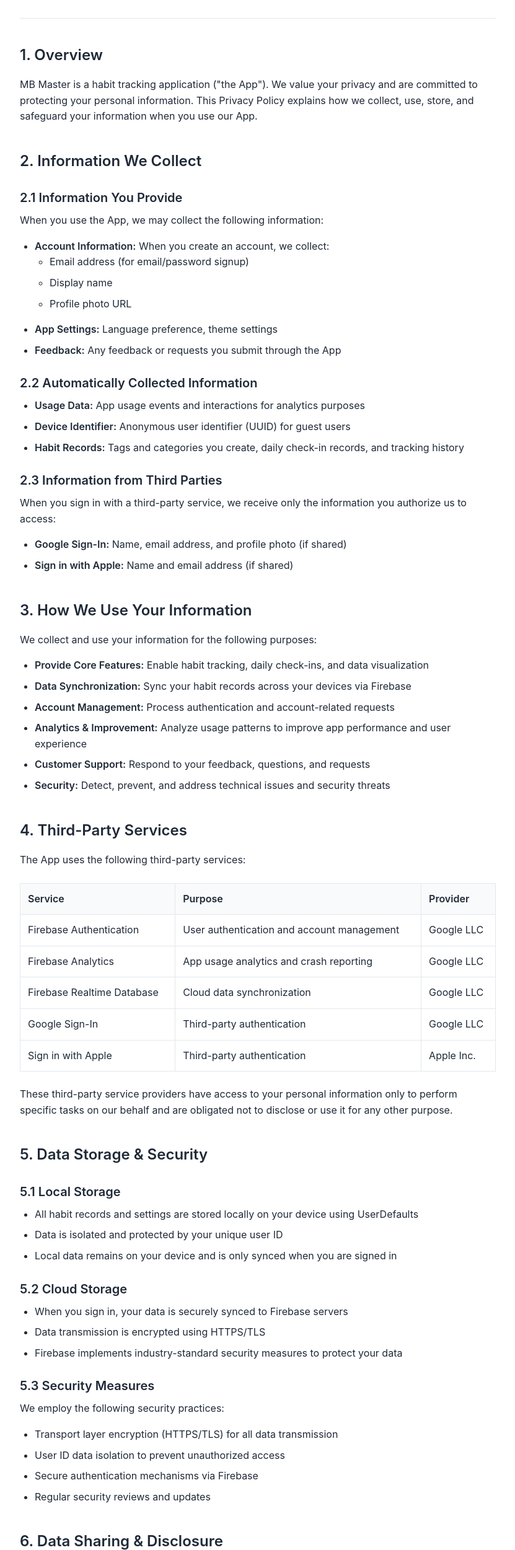
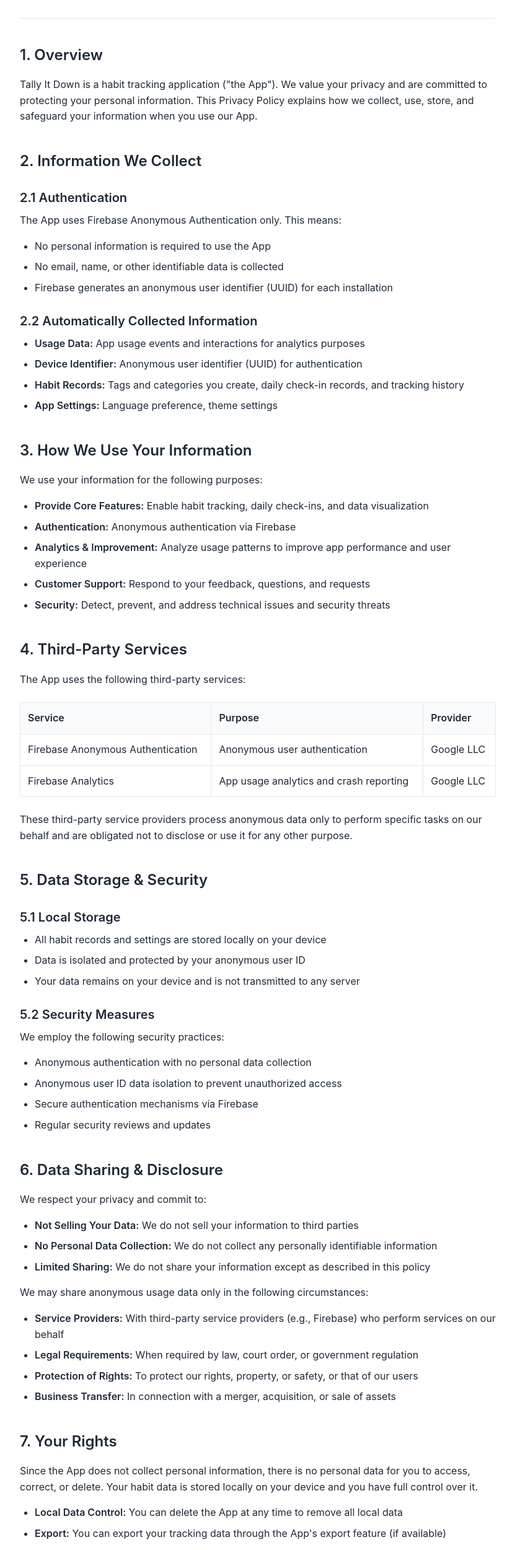
Before and after one commit to engineerNg/engineerNg.github.io, a plain HTML site: page privacy.html in a window 1280 px wide. Shown: the part 237-2738 px from the top of the page at 62% size, without its empty margins (224-1055 px from the left). Drawn offline with Linux system fonts and the light colour scheme.

Commit message:
Name & privacy anno changed

```diff
--- a/privacy.html
+++ b/privacy.html
@@ -3,14 +3,14 @@
 <head>
     <meta charset="UTF-8">
     <meta name="viewport" content="width=device-width, initial-scale=1.0">
-    <meta name="description" content="Privacy Policy for MB Master habit tracking app. Learn how we collect, use, and protect your data.">
-    <title>Privacy Policy - MB Master</title>
+    <meta name="description" content="Privacy Policy for Tally It Down habit tracking app. Learn how we collect, use, and protect your data.">
+    <title>Privacy Policy - Tally It Down</title>
     <link rel="stylesheet" href="styles.css">
 </head>
 <body>
     <header>
         <div class="container">
-            <a href="index.html" class="logo">MB Master</a>
+            <a href="index.html" class="logo">Tally It Down</a>
             <nav>
                 <ul>
                     <li><a href="index.html">Home</a></li>
@@ -23,49 +23,36 @@
     <main>
         <div class="container">
             <div class="privacy-content">
-                <h1>MB Master Privacy Policy</h1>
+                <h1>Tally It Down Privacy Policy</h1>
                 <p class="last-updated"><strong>Last Updated:</strong> March 2, 2026</p>
                 <hr>
 
                 <h2>1. Overview</h2>
-                <p>MB Master is a habit tracking application ("the App"). We value your privacy and are committed to protecting your personal information. This Privacy Policy explains how we collect, use, store, and safeguard your information when you use our App.</p>
+                <p>Tally It Down is a habit tracking application ("the App"). We value your privacy and are committed to protecting your personal information. This Privacy Policy explains how we collect, use, store, and safeguard your information when you use our App.</p>
 
                 <h2>2. Information We Collect</h2>
 
-                <h3>2.1 Information You Provide</h3>
-                <p>When you use the App, we may collect the following information:</p>
+                <h3>2.1 Authentication</h3>
+                <p>The App uses Firebase Anonymous Authentication only. This means:</p>
                 <ul>
-                    <li><strong>Account Information:</strong> When you create an account, we collect:
-                        <ul>
-                            <li>Email address (for email/password signup)</li>
-                            <li>Display name</li>
-                            <li>Profile photo URL</li>
-                        </ul>
-                    </li>
-                    <li><strong>App Settings:</strong> Language preference, theme settings</li>
-                    <li><strong>Feedback:</strong> Any feedback or requests you submit through the App</li>
+                    <li>No personal information is required to use the App</li>
+                    <li>No email, name, or other identifiable data is collected</li>
+                    <li>Firebase generates an anonymous user identifier (UUID) for each installation</li>
                 </ul>
 
                 <h3>2.2 Automatically Collected Information</h3>
                 <ul>
                     <li><strong>Usage Data:</strong> App usage events and interactions for analytics purposes</li>
-                    <li><strong>Device Identifier:</strong> Anonymous user identifier (UUID) for guest users</li>
+                    <li><strong>Device Identifier:</strong> Anonymous user identifier (UUID) for authentication</li>
                     <li><strong>Habit Records:</strong> Tags and categories you create, daily check-in records, and tracking history</li>
-                </ul>
-
-                <h3>2.3 Information from Third Parties</h3>
-                <p>When you sign in with a third-party service, we receive only the information you authorize us to access:</p>
-                <ul>
-                    <li><strong>Google Sign-In:</strong> Name, email address, and profile photo (if shared)</li>
-                    <li><strong>Sign in with Apple:</strong> Name and email address (if shared)</li>
+                    <li><strong>App Settings:</strong> Language preference, theme settings</li>
                 </ul>
 
                 <h2>3. How We Use Your Information</h2>
-                <p>We collect and use your information for the following purposes:</p>
+                <p>We use your information for the following purposes:</p>
                 <ul>
                     <li><strong>Provide Core Features:</strong> Enable habit tracking, daily check-ins, and data visualization</li>
-                    <li><strong>Data Synchronization:</strong> Sync your habit records across your devices via Firebase</li>
-                    <li><strong>Account Management:</strong> Process authentication and account-related requests</li>
+                    <li><strong>Authentication:</strong> Anonymous authentication via Firebase</li>
                     <li><strong>Analytics &amp; Improvement:</strong> Analyze usage patterns to improve app performance and user experience</li>
                     <li><strong>Customer Support:</strong> Respond to your feedback, questions, and requests</li>
                     <li><strong>Security:</strong> Detect, prevent, and address technical issues and security threats</li>
@@ -83,8 +70,8 @@
                     </thead>
                     <tbody>
                         <tr>
-                            <td>Firebase Authentication</td>
-                            <td>User authentication and account management</td>
+                            <td>Firebase Anonymous Authentication</td>
+                            <td>Anonymous user authentication</td>
                             <td>Google LLC</td>
                         </tr>
                         <tr>
@@ -92,46 +79,24 @@
                             <td>App usage analytics and crash reporting</td>
                             <td>Google LLC</td>
                         </tr>
-                        <tr>
-                            <td>Firebase Realtime Database</td>
-                            <td>Cloud data synchronization</td>
-                            <td>Google LLC</td>
-                        </tr>
-                        <tr>
-                            <td>Google Sign-In</td>
-                            <td>Third-party authentication</td>
-                            <td>Google LLC</td>
-                        </tr>
-                        <tr>
-                            <td>Sign in with Apple</td>
-                            <td>Third-party authentication</td>
-                            <td>Apple Inc.</td>
-                        </tr>
                     </tbody>
                 </table>
-                <p>These third-party service providers have access to your personal information only to perform specific tasks on our behalf and are obligated not to disclose or use it for any other purpose.</p>
+                <p>These third-party service providers process anonymous data only to perform specific tasks on our behalf and are obligated not to disclose or use it for any other purpose.</p>
 
                 <h2>5. Data Storage &amp; Security</h2>
 
                 <h3>5.1 Local Storage</h3>
                 <ul>
-                    <li>All habit records and settings are stored locally on your device using UserDefaults</li>
-                    <li>Data is isolated and protected by your unique user ID</li>
-                    <li>Local data remains on your device and is only synced when you are signed in</li>
+                    <li>All habit records and settings are stored locally on your device</li>
+                    <li>Data is isolated and protected by your anonymous user ID</li>
+                    <li>Your data remains on your device and is not transmitted to any server</li>
                 </ul>
 
-                <h3>5.2 Cloud Storage</h3>
-                <ul>
-                    <li>When you sign in, your data is securely synced to Firebase servers</li>
-                    <li>Data transmission is encrypted using HTTPS/TLS</li>
-                    <li>Firebase implements industry-standard security measures to protect your data</li>
-                </ul>
-
-                <h3>5.3 Security Measures</h3>
+                <h3>5.2 Security Measures</h3>
                 <p>We employ the following security practices:</p>
                 <ul>
-                    <li>Transport layer encryption (HTTPS/TLS) for all data transmission</li>
-                    <li>User ID data isolation to prevent unauthorized access</li>
+                    <li>Anonymous authentication with no personal data collection</li>
+                    <li>Anonymous user ID data isolation to prevent unauthorized access</li>
                     <li>Secure authentication mechanisms via Firebase</li>
                     <li>Regular security reviews and updates</li>
                 </ul>
@@ -139,12 +104,12 @@
                 <h2>6. Data Sharing &amp; Disclosure</h2>
                 <p>We respect your privacy and commit to:</p>
                 <ul>
-                    <li><strong>Not Selling Your Data:</strong> We do not sell your personal information to third parties</li>
-                    <li><strong>Limited Sharing:</strong> We do not share your personal information except as described in this policy</li>
+                    <li><strong>Not Selling Your Data:</strong> We do not sell your information to third parties</li>
+                    <li><strong>No Personal Data Collection:</strong> We do not collect any personally identifiable information</li>
+                    <li><strong>Limited Sharing:</strong> We do not share your information except as described in this policy</li>
                 </ul>
-                <p>We may share your information only in the following circumstances:</p>
+                <p>We may share anonymous usage data only in the following circumstances:</p>
                 <ul>
-                    <li><strong>With Your Consent:</strong> When you explicitly authorize us to share your information</li>
                     <li><strong>Service Providers:</strong> With third-party service providers (e.g., Firebase) who perform services on our behalf</li>
                     <li><strong>Legal Requirements:</strong> When required by law, court order, or government regulation</li>
                     <li><strong>Protection of Rights:</strong> To protect our rights, property, or safety, or that of our users</li>
@@ -152,28 +117,24 @@
                 </ul>
 
                 <h2>7. Your Rights</h2>
-                <p>You have the following rights regarding your personal information:</p>
+                <p>Since the App does not collect personal information, there is no personal data for you to access, correct, or delete. Your habit data is stored locally on your device and you have full control over it.</p>
                 <ul>
-                    <li><strong>Access:</strong> Request access to the personal information we hold about you</li>
-                    <li><strong>Correction:</strong> Update or correct inaccurate or incomplete information</li>
-                    <li><strong>Deletion:</strong> Request deletion of your account and associated data</li>
-                    <li><strong>Data Portability:</strong> Request a copy of your data in a structured, machine-readable format</li>
-                    <li><strong>Withdraw Consent:</strong> Withdraw consent for data processing where consent is the legal basis</li>
-                    <li><strong>Opt-Out:</strong> You can opt-out of analytics by signing out or using the App in guest mode</li>
+                    <li><strong>Local Data Control:</strong> You can delete the App at any time to remove all local data</li>
+                    <li><strong>Export:</strong> You can export your tracking data through the App's export feature (if available)</li>
                 </ul>
-                <p>To exercise these rights, please contact us using the information provided in Section 11.</p>
+                <p>If you have questions about your data, please contact us using the information provided in Section 9.</p>
 
-                <h2>8. Anonymous &amp; Guest Mode</h2>
-                <p>You can use the App without creating an account. In guest mode:</p>
+                <h2>8. Anonymous Authentication</h2>
+                <p>The App uses Firebase Anonymous Authentication:</p>
                 <ul>
-                    <li>The App generates a temporary anonymous identifier (UUID)</li>
+                    <li>Firebase generates an anonymous identifier (UUID) for each installation</li>
                     <li>Your data is stored locally on your device only</li>
                     <li>No personal information is collected or transmitted</li>
-                    <li>You can sign in later to sync your locally stored data</li>
+                    <li>You can use all features without creating an account or providing any personal information</li>
                 </ul>
 
                 <h2>9. Children's Privacy</h2>
-                <p>The App is not intended for children under the age of 13. We do not knowingly collect personal information from children under 13. If we discover that we have inadvertently collected such information, we will take steps to delete it promptly.</p>
+                <p>Since the App does not collect personal information, it can be used by users of all ages. Parents and guardians should supervise children's use of the App.</p>
 
                 <h2>10. Changes to This Privacy Policy</h2>
                 <p>We may update this Privacy Policy from time to time to reflect changes in our practices or for legal reasons. The updated policy will be published within the App, and we will notify users of significant changes through appropriate channels.</p>
@@ -182,7 +143,6 @@
                 <h2>11. Contact Us</h2>
                 <p>If you have any questions, concerns, or requests regarding this Privacy Policy or our data practices, please contact us:</p>
                 <ul>
-                    <li><strong>In-App Feedback:</strong> Through the TestFlight feedback feature</li>
                     <li><strong>Email:</strong> <a href="mailto:tallyitdown_intl@proton.me" class="email-link">tallyitdown_intl@proton.me</a></li>
                 </ul>
                 <p>We will respond to your inquiries within a reasonable timeframe.</p>
@@ -197,7 +157,7 @@
 
     <footer>
         <div class="container">
-            <p>&copy; 2026 MB Master. All rights reserved.</p>
+            <p>&copy; 2026 Tally It Down. All rights reserved.</p>
         </div>
     </footer>
 </body>
--- a/styles.css
+++ b/styles.css
@@ -1,4 +1,4 @@
-/* MB Master Website Styles */
+/* Tally It Down Website Styles */
 
 :root {
   --color-primary: #2563eb;
```
Also changed, not shown: index.html (+10 -11 lines).
